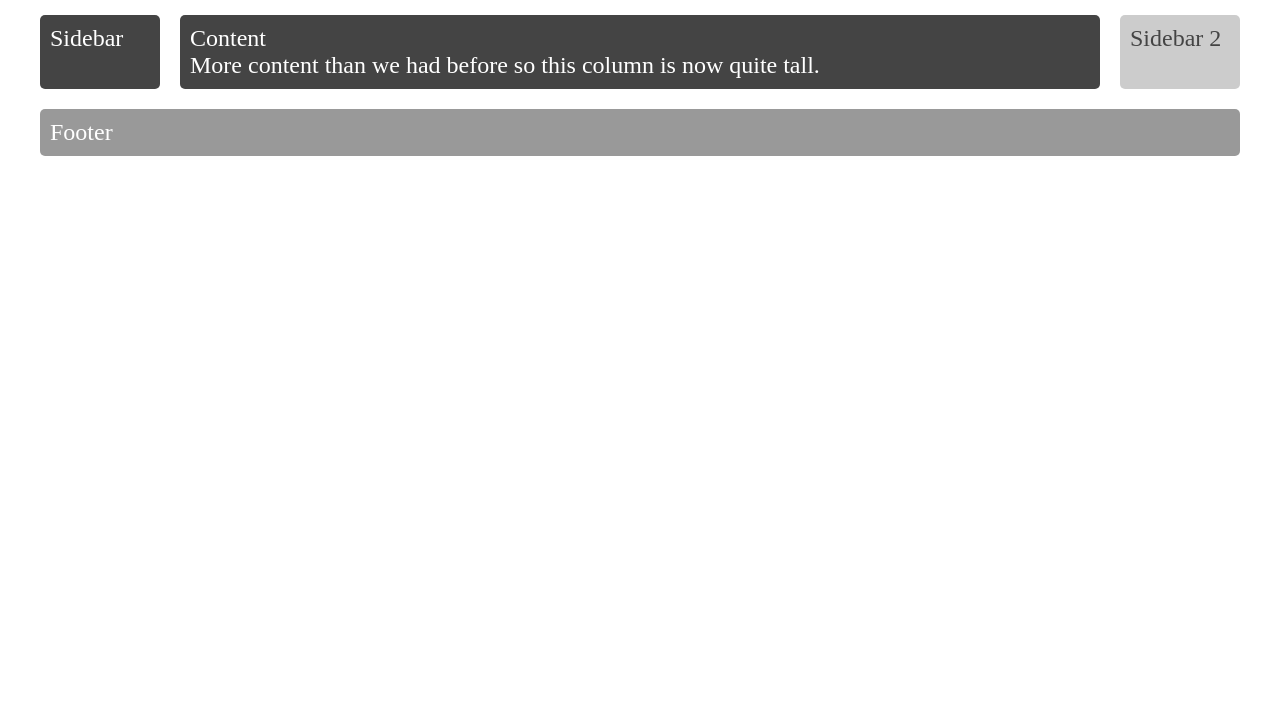
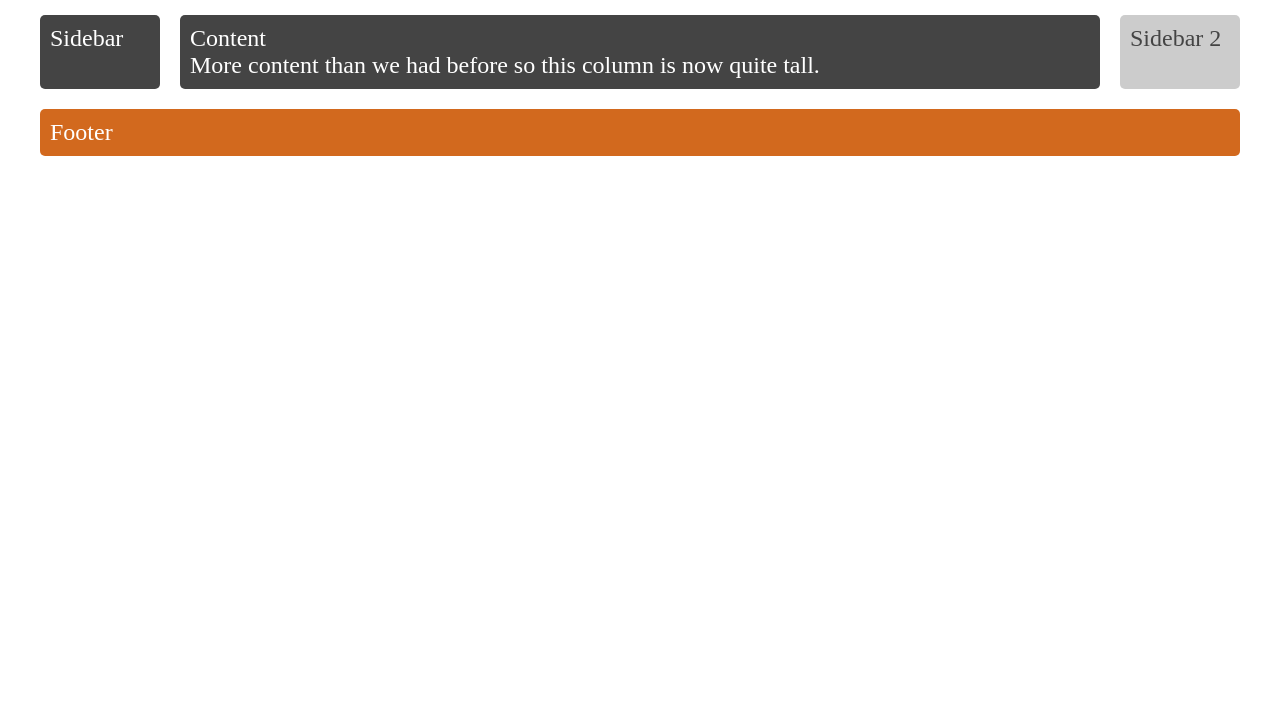
Before and after one commit to SlothDomination/exc2, a plain HTML site: page index.htm in a window 1280 px wide. Shown: the part 92-800 px from the top of the page. Drawn offline with Linux system fonts and the light colour scheme.

Commit message:
changement de couleur du header et du footer

```diff
--- a/css/style.css
+++ b/css/style.css
@@ -72,7 +72,7 @@ body {
 
   .header,
   .footer {
-    background-color: #999;
+    background-color:chocolate;
   }
 
   .sidebar2 {
```
